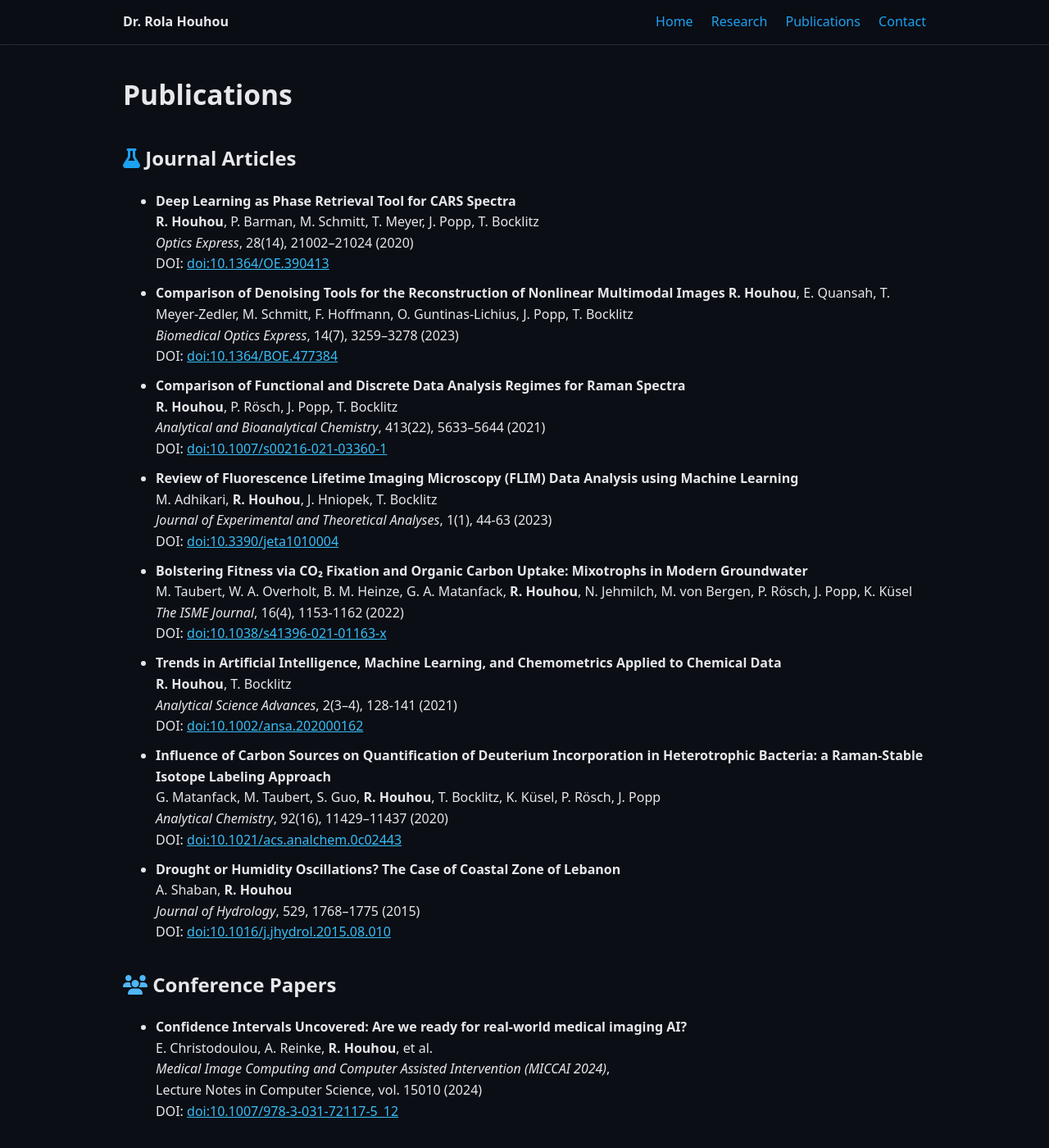
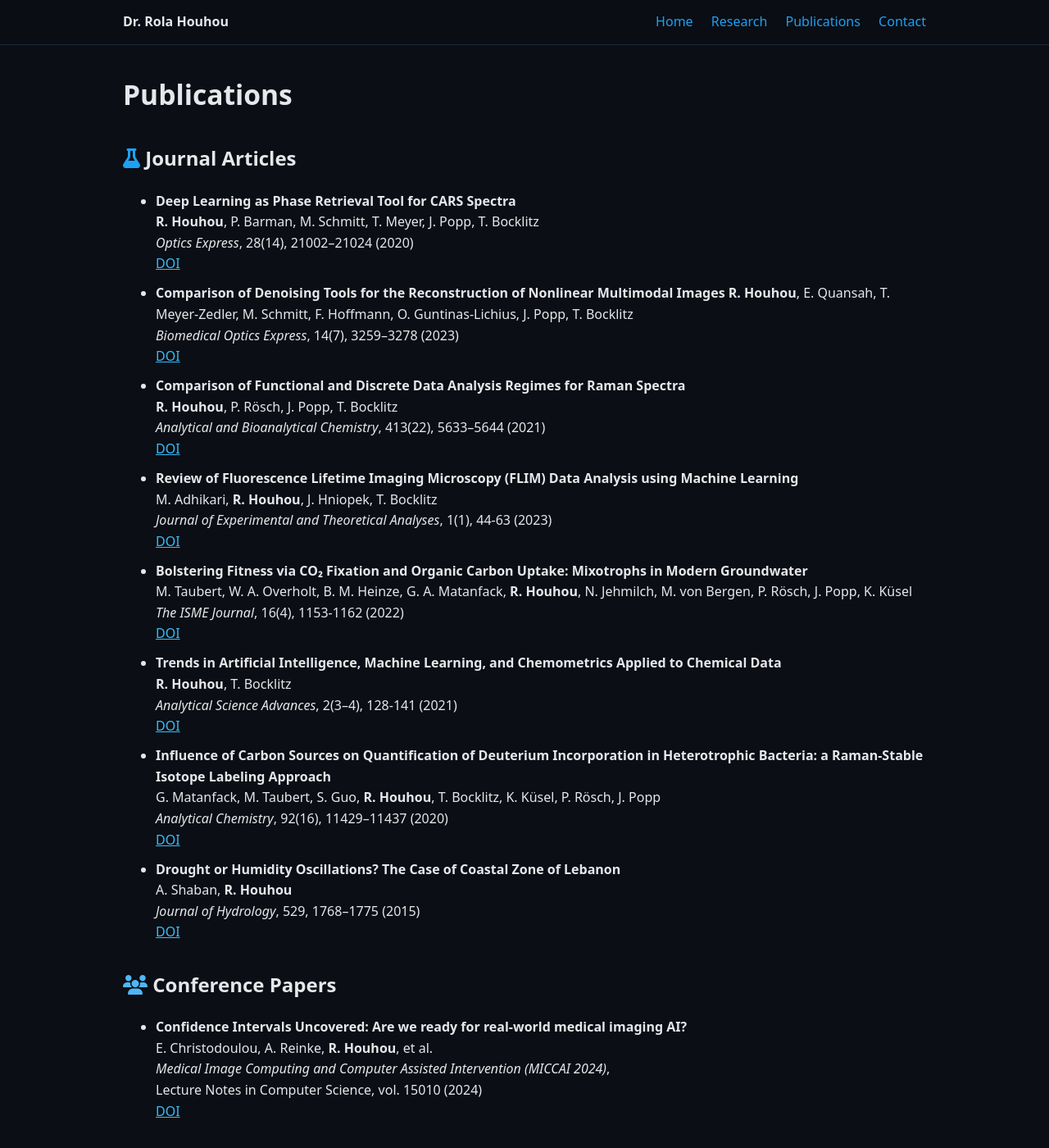
Before and after one commit to rhouhou/rhouhou.github.io, a Jekyll site: the page built from publications/index.md, in a window 1280 px wide and 1400 px high. Shown: the whole window at 82% size. Built offline with Jekyll 4.4.1, drawn with Linux system fonts in a browser that asks for light colours; some of the changed text lies outside the part shown.

Commit message:
Update index.md

```diff
--- a/publications/index.md
+++ b/publications/index.md
@@ -9,42 +9,42 @@ title: Publications
 - **Deep Learning as Phase Retrieval Tool for CARS Spectra**
   **R. Houhou**, P. Barman, M. Schmitt, T. Meyer, J. Popp, T. Bocklitz
   *Optics Express*, 28(14), 21002–21024 (2020)
-  DOI: [doi:10.1364/OE.390413](https://doi.org/10.1364/OE.390413)
+[DOI](https://doi.org/10.1364/OE.390413)
 
 - **Comparison of Denoising Tools for the Reconstruction of Nonlinear Multimodal Images**
   **R. Houhou**, E. Quansah, T. Meyer-Zedler, M. Schmitt, F. Hoffmann, O. Guntinas-Lichius, J. Popp, T. Bocklitz
   *Biomedical Optics Express*, 14(7), 3259–3278 (2023)
-  DOI: [doi:10.1364/BOE.477384](https://doi.org/10.1364/BOE.477384)
+  [DOI](https://doi.org/10.1364/BOE.477384)
 
 - **Comparison of Functional and Discrete Data Analysis Regimes for Raman Spectra**
   **R. Houhou**, P. Rösch, J. Popp, T. Bocklitz
   *Analytical and Bioanalytical Chemistry*, 413(22), 5633–5644 (2021)
-  DOI: [doi:10.1007/s00216-021-03360-1](https://doi.org/10.1007/s00216-021-03360-1)
+  [DOI](https://doi.org/10.1007/s00216-021-03360-1)
 
 - **Review of Fluorescence Lifetime Imaging Microscopy (FLIM) Data Analysis using Machine Learning**
   M. Adhikari, **R. Houhou**, J. Hniopek, T. Bocklitz
   *Journal of Experimental and Theoretical Analyses*, 1(1), 44-63 (2023)
-  DOI: [doi:10.3390/jeta1010004](https://doi.org/10.3390/jeta1010004)
+  [DOI](https://doi.org/10.3390/jeta1010004)
 
 - **Bolstering Fitness via CO₂ Fixation and Organic Carbon Uptake: Mixotrophs in Modern Groundwater**
   M. Taubert, W. A. Overholt, B. M. Heinze, G. A. Matanfack, **R. Houhou**, N. Jehmilch, M. von Bergen, P. Rösch, J. Popp, K. Küsel
   *The ISME Journal*, 16(4), 1153-1162 (2022)
-  DOI: [doi:10.1038/s41396-021-01163-x](https://doi.org/10.1038/s41396-021-01163-x)
+  [DOI](https://doi.org/10.1038/s41396-021-01163-x)
 
 - **Trends in Artificial Intelligence, Machine Learning, and Chemometrics Applied to Chemical Data**
   **R. Houhou**, T. Bocklitz
   *Analytical Science Advances*, 2(3–4), 128-141 (2021)
-  DOI: [doi:10.1002/ansa.202000162](https://doi.org/10.1002/ansa.202000162)
+  [DOI](https://doi.org/10.1002/ansa.202000162)
 
 - **Influence of Carbon Sources on Quantification of Deuterium Incorporation in Heterotrophic Bacteria: a Raman-Stable Isotope Labeling Approach**
   G. Matanfack, M. Taubert, S. Guo, **R. Houhou**, T. Bocklitz, K. Küsel, P. Rösch, J. Popp
   *Analytical Chemistry*, 92(16), 11429–11437 (2020)
-  DOI: [doi:10.1021/acs.analchem.0c02443](https://doi.org/10.1021/acs.analchem.0c02443)
+  [DOI](https://doi.org/10.1021/acs.analchem.0c02443)
 
 - **Drought or Humidity Oscillations? The Case of Coastal Zone of Lebanon**
   A. Shaban, **R. Houhou**
   *Journal of Hydrology*, 529, 1768–1775 (2015)
-  DOI: [doi:10.1016/j.jhydrol.2015.08.010](https://doi.org/10.1016/j.jhydrol.2015.08.010)
+  [DOI](https://doi.org/10.1016/j.jhydrol.2015.08.010)
 
 
 ## <i class="fa-solid fa-users icon-conf"></i> Conference Papers
@@ -52,7 +52,7 @@ title: Publications
   E. Christodoulou, A. Reinke, **R. Houhou**, et al.
   *Medical Image Computing and Computer Assisted Intervention (MICCAI 2024)*,
   Lecture Notes in Computer Science, vol. 15010 (2024)
-  DOI: [doi:10.1007/978-3-031-72117-5_12](https://doi.org/10.1007/978-3-031-72117-5_12)
+  [DOI](https://doi.org/10.1007/978-3-031-72117-5_12)
 
 ## <i class="fa-solid fa-graduation-cap icon-thesis"></i> Theses
 - **PhD Thesis — Inverse and Forward Modeling Tools for Biophotonic Data**
```
Also changed, not shown: other parts of publications/index.md (+3 -3 lines).
